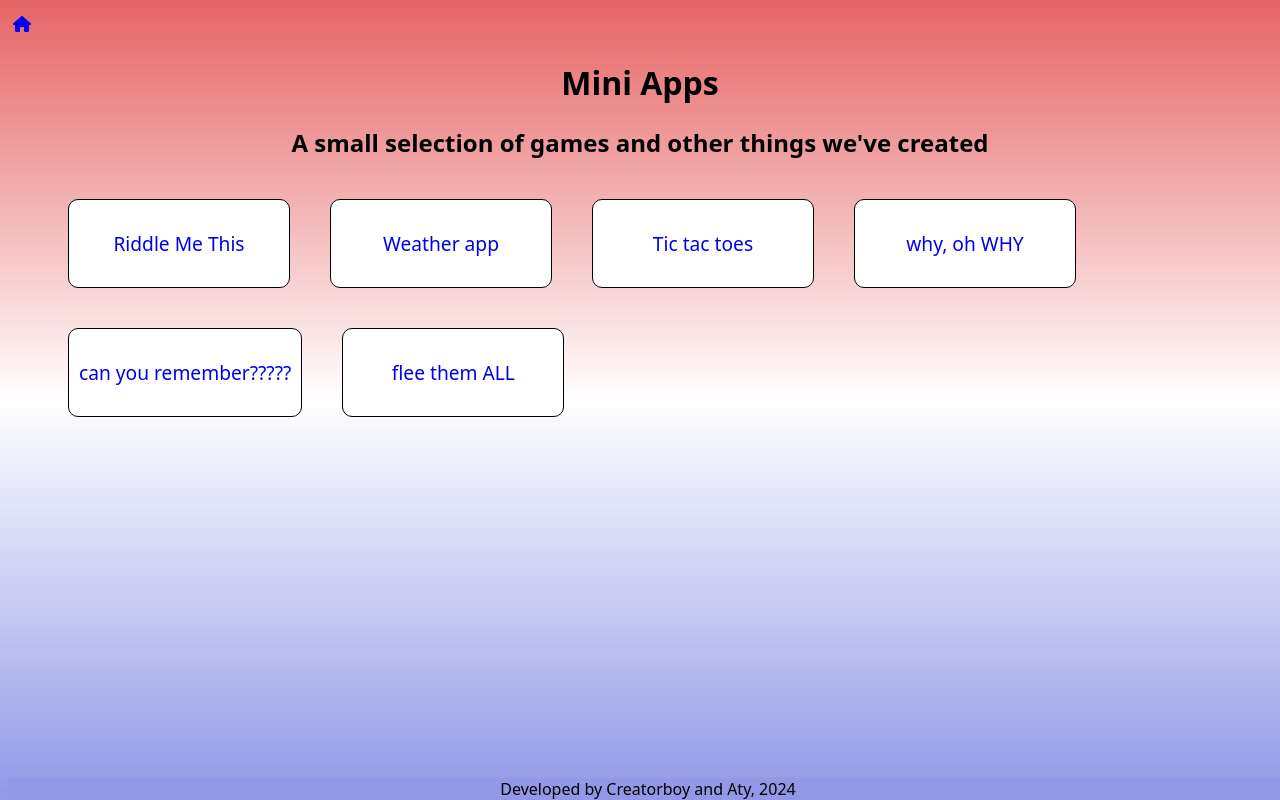
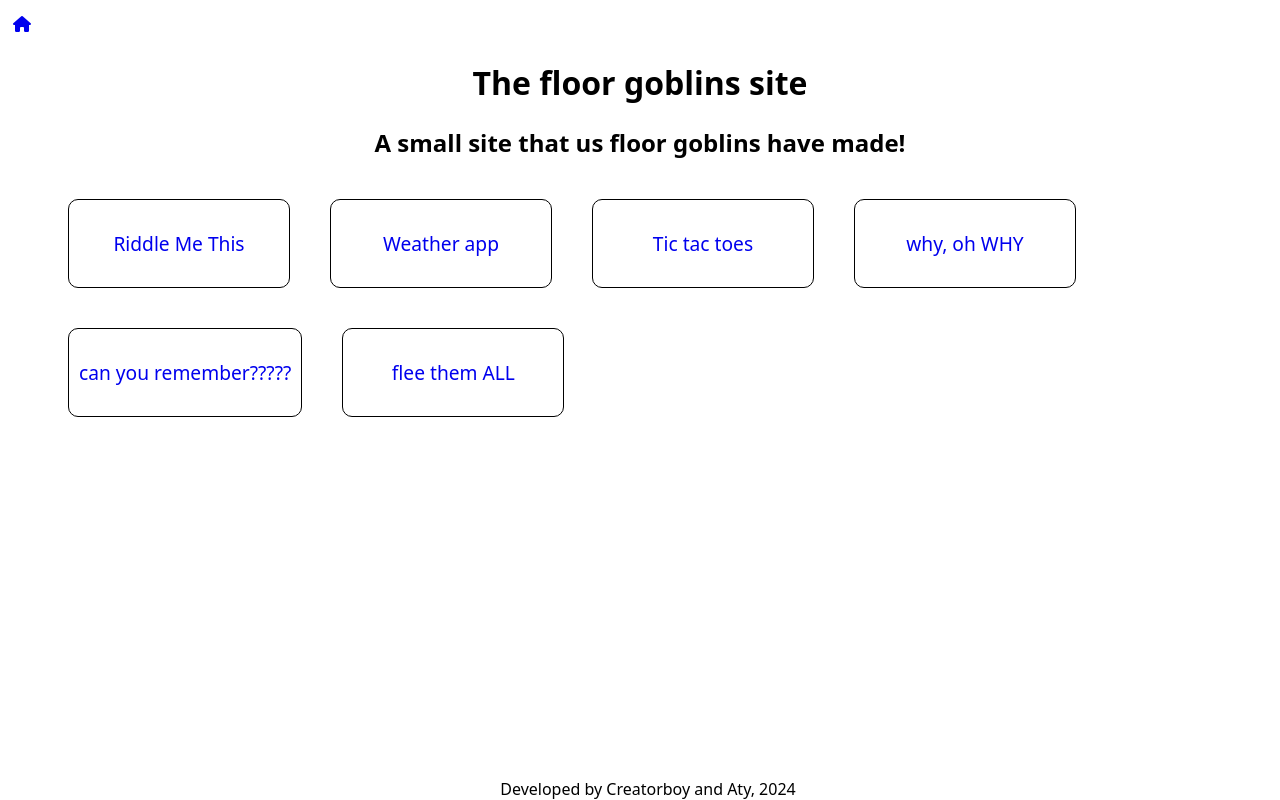
Before and after one commit to creatorboyandaty/creatorboyandaty.github.io, a plain HTML site: page index.html in a window 1280 px wide. Drawn offline with Linux system fonts and the light colour scheme.

Commit message:
update title and background

```diff
--- a/index.html
+++ b/index.html
@@ -11,8 +11,8 @@
       <a href="index.html"><i class="fa-solid fa-house"></i></a>
     </header>
     <main>
-      <h1>Mini Apps</h1>
-      <h2>A small selection of games and other things we've created</h2>
+      <h1>The floor goblins site</h1>
+      <h2>A small site that us floor goblins have made!</h2>
       <ul>
         <li><a href="riddles.html">Riddle Me This</a></li>
         <li><a href="weather.html">Weather app</a></li>
--- a/style.css
+++ b/style.css
@@ -1,7 +1,7 @@
 html {
   height: 100%;
   text-align: center;
-  font-family: system-ui;
+  font-family: system-ui, sans-serif;
 }
 
 header {
@@ -12,11 +12,10 @@ header {
 
 body {
   height: auto;
-  background: linear-gradient(to bottom, #e66465, #fff, #9198e5);
+  background-color: #fff;
 }
 
 footer {
-  background-color: #9198e5;
   position: absolute;
   bottom: 0;
   width: 100%;
```
